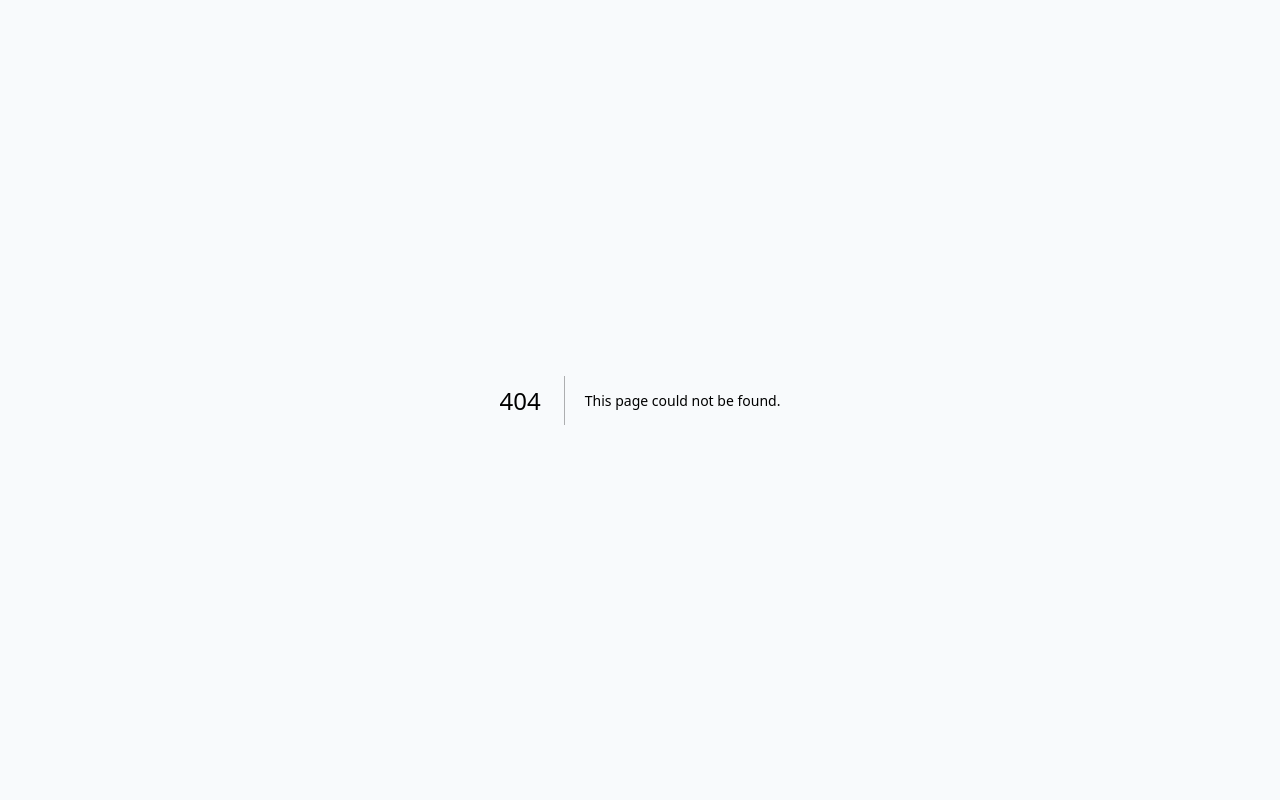
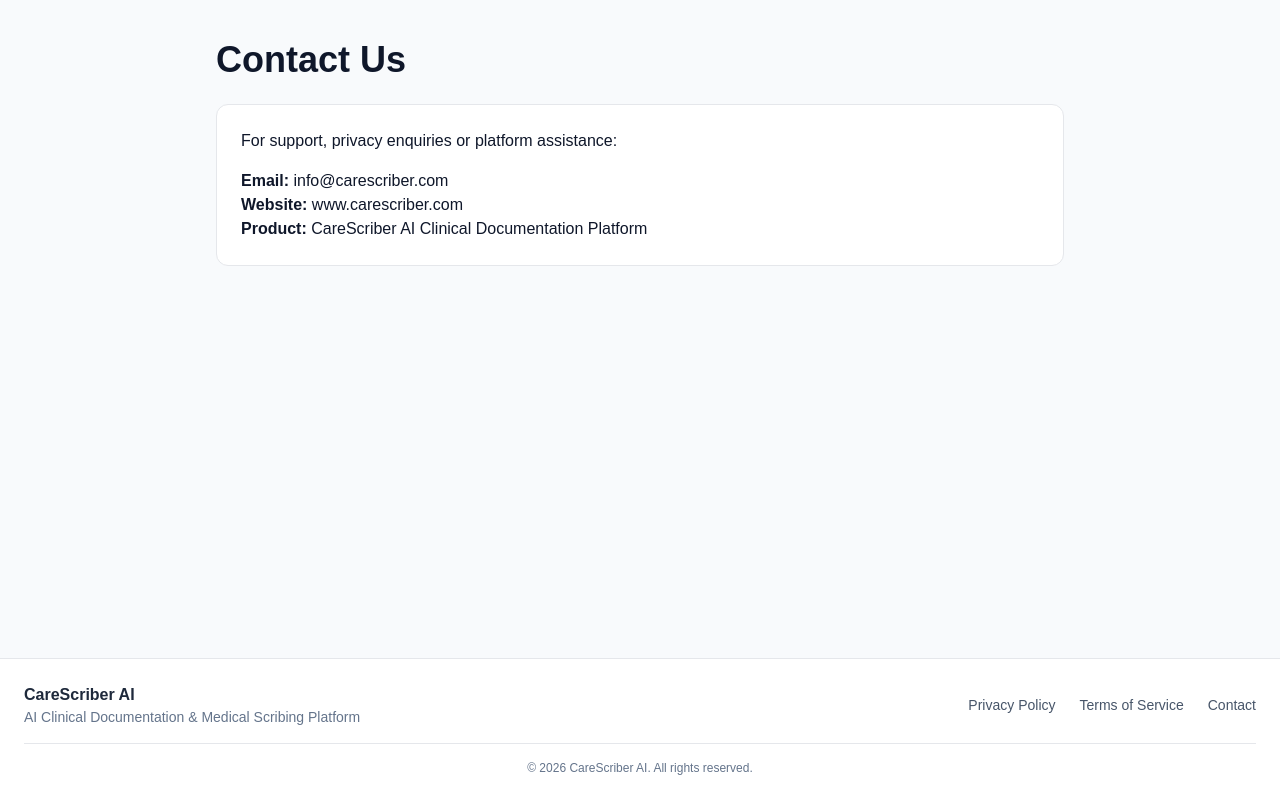
Before and after one commit to Siraajadams/Carescriber-, a Next.js app: page /contact in a window 1280 px wide. Before the commit this address had no page. Shown: the top 800 px of the page. Built offline with nearby package versions, Linux system fonts and the light colour scheme.

Commit message:
Create page.tsx

```diff
--- /dev/null
+++ b/app/contact/page.tsx
@@ -0,0 +1,27 @@
+export default function ContactPage() {
+  return (
+    <main className="max-w-4xl mx-auto px-6 py-10">
+      <h1 className="text-4xl font-bold mb-6">
+        Contact Us
+      </h1>
+
+      <div className="bg-white rounded-xl border p-6">
+        <p className="mb-4">
+          For support, privacy enquiries or platform assistance:
+        </p>
+
+        <p>
+          <strong>Email:</strong> info@carescriber.com
+        </p>
+
+        <p>
+          <strong>Website:</strong> www.carescriber.com
+        </p>
+
+        <p>
+          <strong>Product:</strong> CareScriber AI Clinical Documentation Platform
+        </p>
+      </div>
+    </main>
+  );
+}
```
